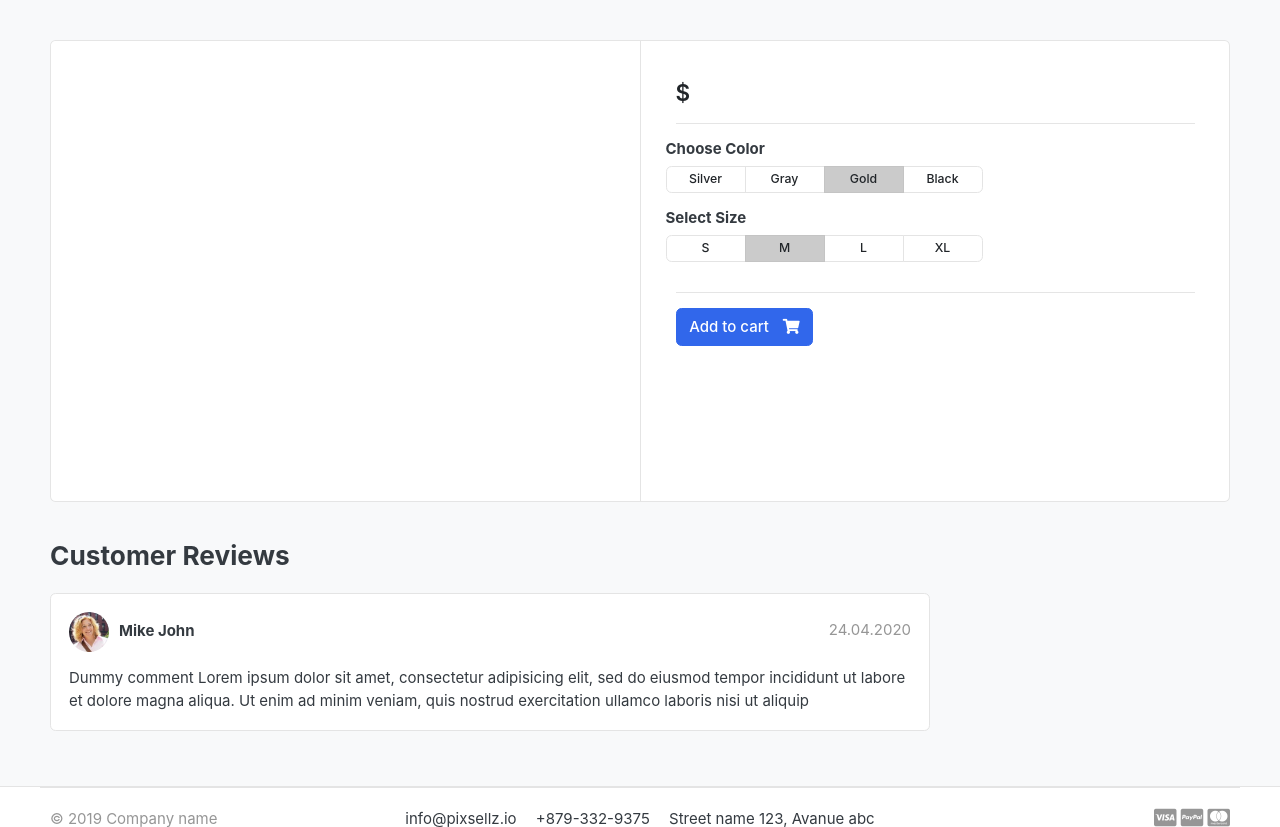
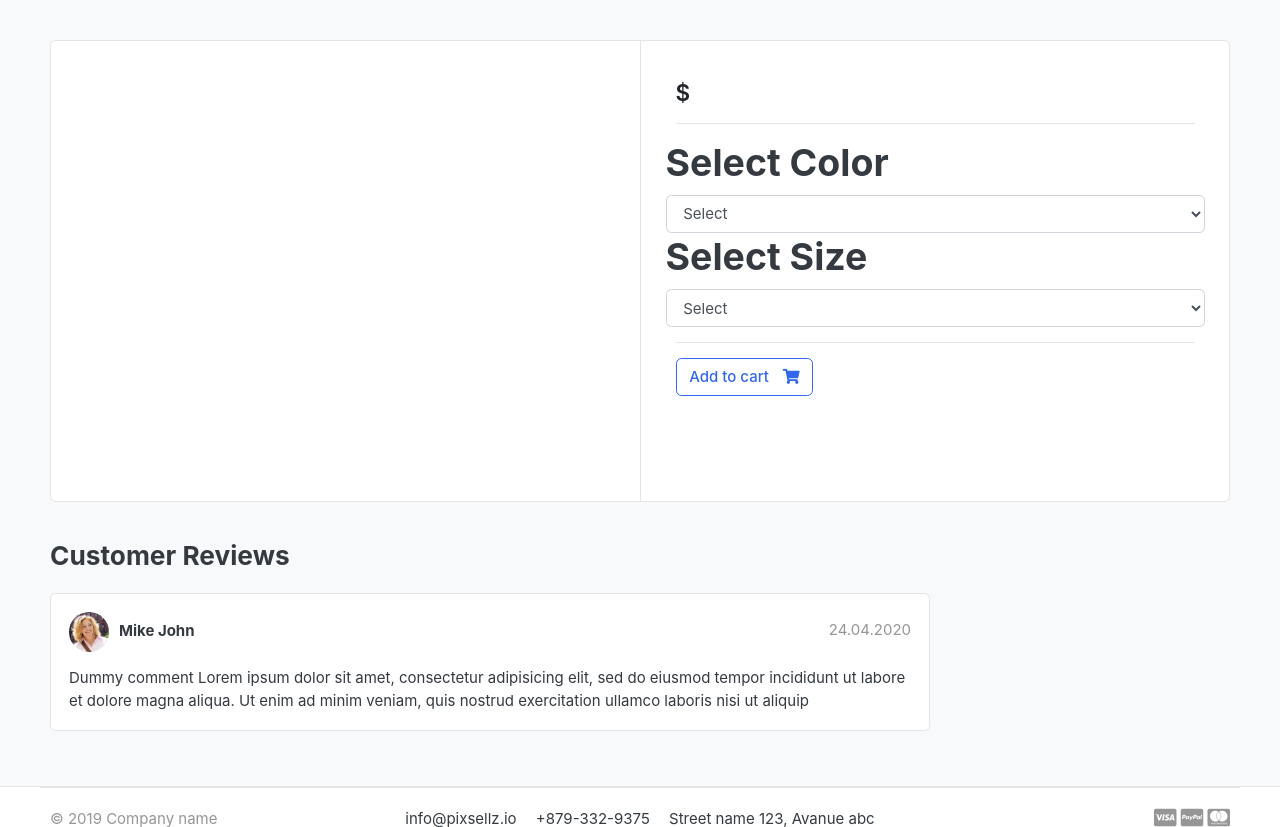
Before and after one commit to mwayandau1/djangoEcommerce, a Django app: template templates/store/product_detail.html in a window 1280 px wide. Shown: the part 118-945 px from the top of the page. Run offline with Django 3.2, Linux system fonts and the light colour scheme; the template is opened without the code that fills it, so the values that code supplies are empty; some libraries are stand-ins or nearby versions; some web fonts are replaced.

Commit message:
product variations

```diff
--- a/cart/models.py
+++ b/cart/models.py
@@ -1,5 +1,5 @@
 from django.db import models
-from store.models import Product
+from store.models import Product, Variation
 
 class Cart(models.Model):
     cart_id = models.CharField(max_length=200, unique=True)
@@ -10,6 +10,7 @@ class Cart(models.Model):
 
 class CartItem(models.Model):
     product = models.ForeignKey(Product, on_delete=models.CASCADE)
+    variations = models.ManyToManyField(Variation, blank=True)
     cart = models.ForeignKey(Cart, on_delete=models.CASCADE)
     quantity = models.IntegerField()
     is_available = models.BooleanField(default=True)
--- /dev/null
+++ b/requirements.txt
@@ -0,0 +1 @@
+Django==4.2.4
--- a/store/urls.py
+++ b/store/urls.py
@@ -3,6 +3,7 @@ from .import views
 
 urlpatterns = [
     path('', views.store, name='store'),
-    path('<slug:category_slug>/', views.store, name='product_by_category'),
-    path('<slug:category_slug>/<slug:product_slug>/', views.product_detail, name='product_detail'),
+    path('category/<slug:category_slug>/', views.store, name='product_by_category'),
+    path('category/<slug:category_slug>/<slug:product_slug>/', views.product_detail, name='product_detail'),
+    path('search/', views.search, name='search'),
 ]
--- a/templates/includes/navbar.html
+++ b/templates/includes/navbar.html
@@ -47,9 +47,9 @@
         </div> <!-- col.// -->
         <a href="{% url 'store' %}" class="btn btn-outline-primary">Store</a>
         <div class="col-lg  col-md-6 col-sm-12 col">
-            <form action="#" class="search">
+            <form action="{% url 'search' %}" class="search" method="get">
                 <div class="input-group w-100">
-                    <input type="text" class="form-control" style="width:60%;" placeholder="Search">
+                    <input type="text" class="form-control" style="width:60%;" name="keyword" placeholder="Search">
 
                     <div class="input-group-append">
                       <button class="btn btn-primary" type="submit">
--- a/templates/store/product_detail.html
+++ b/templates/store/product_detail.html
@@ -12,7 +12,8 @@
 	<div class="img-big-wrap">
 	   <a href=""><img src="{{product.product_image.url}}"></a>
 	</div> <!-- img-big-wrap.// -->
-
+<form action="{% url 'add_cart' product.id %}" method="POST">
+	{% csrf_token %}
 			</article> <!-- gallery-wrap .end// -->
 					</aside>
 					<main class="col-md-6 border-left">
@@ -27,49 +28,31 @@
 			<p>{{product.description}}</p>
 			<hr>
 				<div class="row">
-		<div class="item-option-select">
-			<h6>Choose Color</h6>
-			<div class="btn-group btn-group-sm btn-group-toggle" data-toggle="buttons">
-			  <label class="btn btn-light">
-			    <input type="radio" name="radio_color"> Silver
-			  </label>
-			  <label class="btn btn-light">
-			    <input type="radio" name="radio_color" > Gray
-			  </label>
-			  <label class="btn btn-light active">
-			    <input type="radio" name="radio_color checked"> Gold
-			  </label>
-			  <label class="btn btn-light">
-			    <input type="radio" name="radio_color"> Black
-			  </label>
-			</div>
-		</div>
+					<h1>Select Color</h1>
+					<select name="color" class="form-control" required>
+						<option value=""  disabled selected>Select</option>
+						{% for i in product.variation_set.colors %}
+							<option value="{{i.variation_value | lower}}">{{i.variation_value | capfirst}}</option>
+						{% endfor %}
+					</select>
 				</div> <!-- row.// -->
 				<div class="row">
-		<div class="item-option-select">
-			<h6>Select Size</h6>
-			<div class="btn-group btn-group-sm btn-group-toggle" data-toggle="buttons">
-			  <label class="btn btn-light">
-			    <input type="radio" name="radio_color"> S
-			  </label>
-			  <label class="btn btn-light active">
-			    <input type="radio" name="radio_color" checked> M
-			  </label>
-			  <label class="btn btn-light">
-			    <input type="radio" name="radio_color"> L
-			  </label>
-			  <label class="btn btn-light">
-			    <input type="radio" name="radio_color"> XL
-			  </label>
-			</div>
-		</div>
+					<h1>Select Size</h1>
+					<select name="size" class="form-control" required>
+						<option value=""  disabled selected>Select</option>
+						{% for i in product.variation_set.size %}
+							<option value="{{i.variation_value | lower }}">{{i.variation_value|capfirst}}</option>
+						{% endfor %}
+					</select>
 				</div> <!-- row.// -->
 				<hr>
 				{% if product.stock <= 0 %}
 				<h3 class='text-danger'> Out of Stock</h3>
 				{% else %}
 				{% if not in_cart %}
-		<a href="{% url 'add_cart' product.id %}" class="btn  btn-primary"> <span class="text">Add to cart</span> <i class="fas fa-shopping-cart"></i>  </a>
+					<button type="submit" class="btn  btn-outline-primary"> <span class="text">Add to cart</span> <i class="fas fa-shopping-cart"></i>
+					</button>
+
 				{% else%}
 				<a href="#" class="btn  btn-success"> <span class="text">Added to cart</span> <i class="fas fa-check"></i>  </a>
 				<a href="{% url 'cart' %}" class="btn  btn-outline-primary"> <span class="text">View cart</span> <i class="fas fa-eye"></i>  </a>
@@ -78,6 +61,7 @@
 				{% endif %}
 				{% endif %}
 			</article> <!-- product-info-aside .// -->
+</form>
 		</main> <!-- col.// -->
 	</div> <!-- row.// -->
 </div> <!-- card.// -->
```
Also changed, not shown: cart/views.py (+13 -1 lines), store/admin.py (+9 -1 lines), store/models.py (+22 -0 lines), store/views.py (+24 -14 lines), templates/store/store.html (+8 -1 lines), cart/migrations/0002_cartitem_variations.py (added), db.sqlite3, store/migrations/0003_variation.py (added), store/migrations/0004_variation_is_active_alter_variation_variation_value.py (added). Lines whose indentation alone changed are shown as unchanged.
